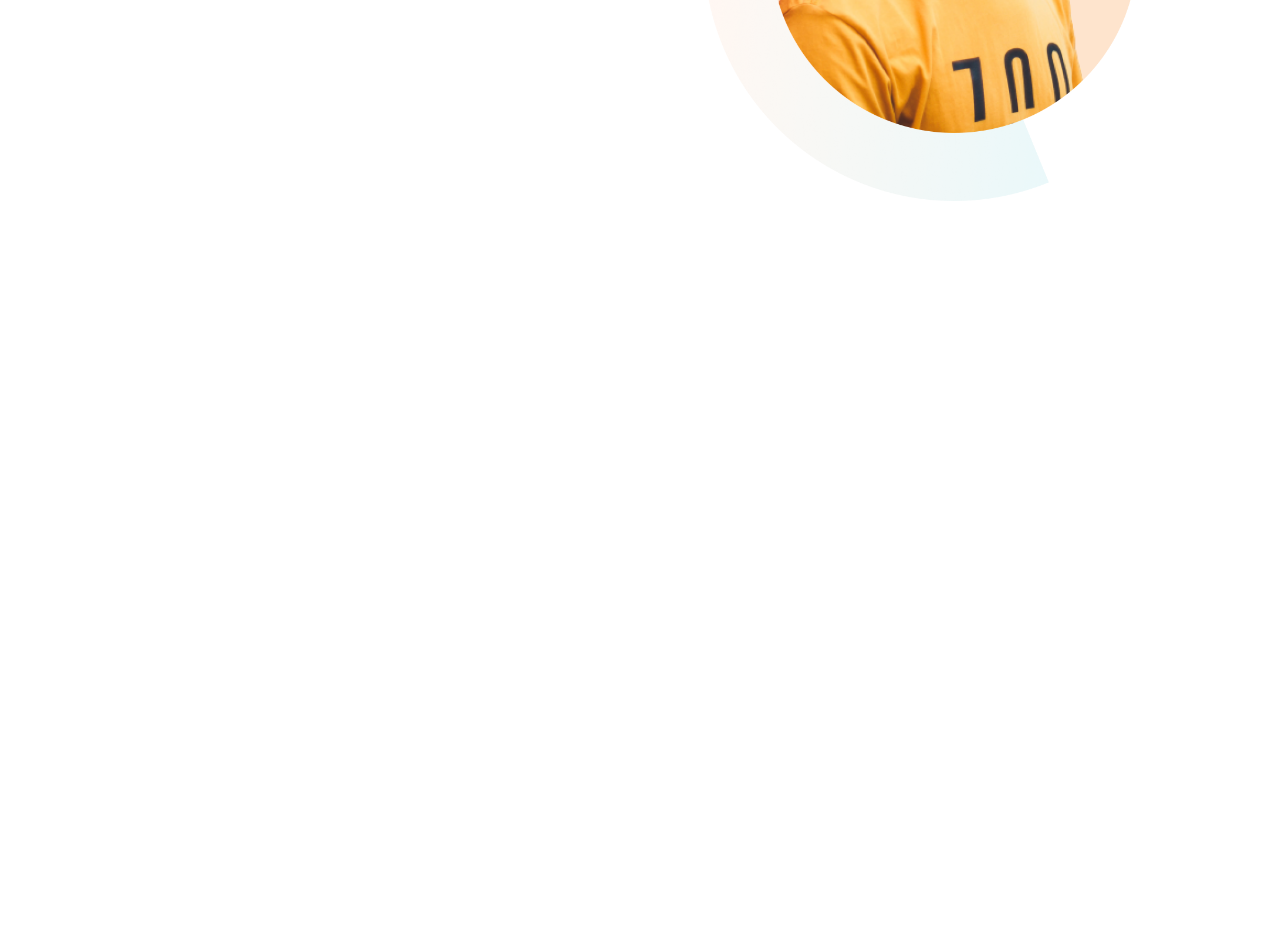
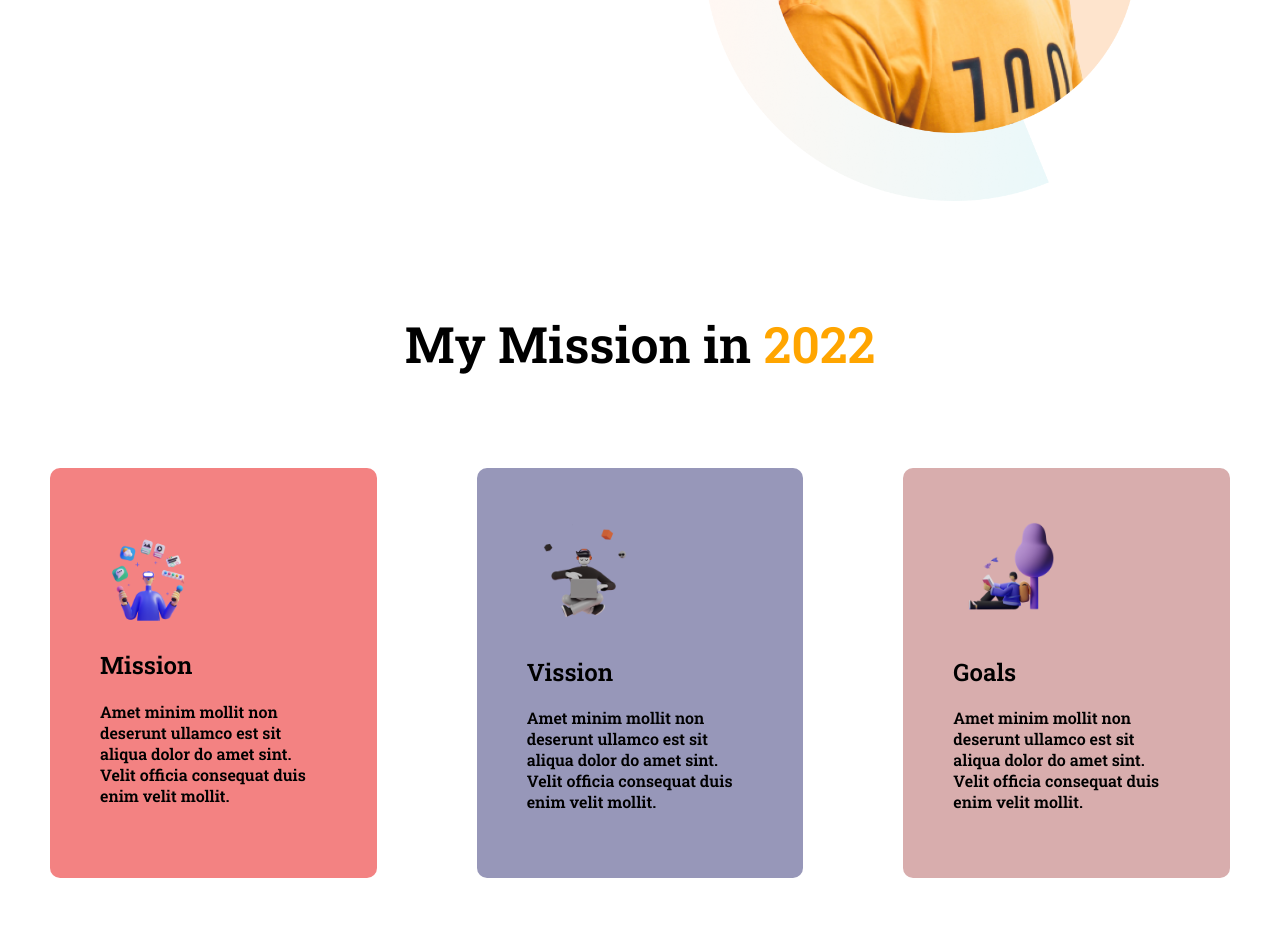
Before and after one commit to 55emon87/First-Assaignment-Ashikur-, a plain HTML site: page index.html in a window 1280 px wide. Shown: the part 500-1428 px from the top of the page. Before the commit the page ends 800 px from the top, so only its background shows below. Drawn offline with Linux system fonts and the light colour scheme.

Commit message:
first commit

```diff
--- a/index.css
+++ b/index.css
@@ -27,3 +27,42 @@ display: flex;
     display: inline-block;
     margin: 10px;
 }
+.color{
+  color: orange;
+}
+
+.my-mission{
+display: flex;
+
+}
+.pix{
+    width: 50%;
+
+}
+.emon{
+    width: 40%;
+    padding: 50px;
+    margin: 50px;
+    background-color: rgb(243, 130, 130);
+    border-radius: 10px;
+}
+.ashik{
+    width: 40%;
+    padding: 50px;
+    margin: 50px;
+    background-color:rgb(151, 151, 185);
+    border-radius: 10px;
+}
+.hasib{
+    width: 40%;
+    padding: 50px;
+    margin: 50px;
+    background-color: rgb(216, 173, 173);
+    border-radius: 10px;
+}
+.lol{
+    text-align: center;
+}
+.type{
+    border-left: 10px solid orangered;
+}
--- a/index.html
+++ b/index.html
@@ -13,8 +13,10 @@
 <body>
   <section class="Focus" >
     <div class="container" >
+      <div class="type" >
         <h1>Stay Focused on </h1>
         <h1 class="text-color" 1>Mission 2022</h1>
+      </div>
         <p>Hey, this is my homepage.I am a person who is positive about every aspect of life. I have some dreams.i have a lot of interesting on technical activities. so i decide that wanna be a developer. In 2022 ,my mission is be a developer.</p>
         <a class="anchor" target="_blank" href="">Explore Now</a>
       </div>
@@ -22,5 +24,41 @@
           <img src="person/person-0.png" alt="">
       </div>
   </section>
+  <section class="Mission" >
+<h1 class="lol" >My Mission in  <span class="color" >2022</span></h1>
+<div class="my-mission" >
+    <div class="emon" >
+        <img class="pix" src="illustrators/illustrator-1.png" alt="">
+<div>
+<h2>Mission</h2>
+<p>Amet minim mollit non deserunt
+    ullamco est sit aliqua dolor do amet
+    sint. Velit officia consequat duis enim
+    velit mollit.</p>
+</div>
+
+    </div>
+    <div class="ashik">
+        <img class="pix" src="illustrators/illustrator-2.png" alt="">
+<div>
+<h2>Vission</h2>
+<p>Amet minim mollit non deserunt
+    ullamco est sit aliqua dolor do amet
+    sint. Velit officia consequat duis enim
+    velit mollit.</p>
+</div>
+    </div>
+    <div class="hasib">
+        <img class="pix" src="illustrators/illustrator-3.png" alt="">
+<div>
+<h2>Goals</h2>
+<p>Amet minim mollit non deserunt
+    ullamco est sit aliqua dolor do amet
+    sint. Velit officia consequat duis enim
+    velit mollit.</p>
+</div>
+    </div>
+</div>
+  </section>
 </body>
 </html>
```
